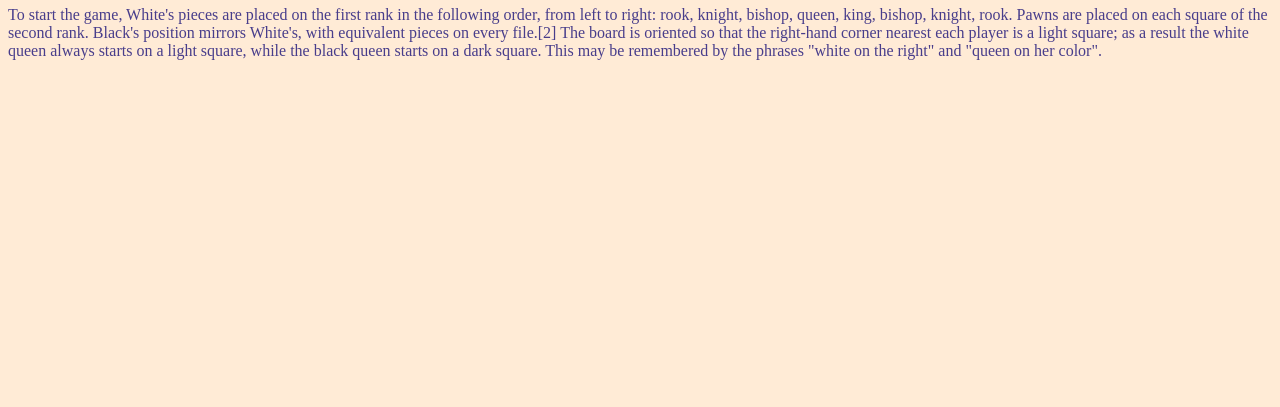
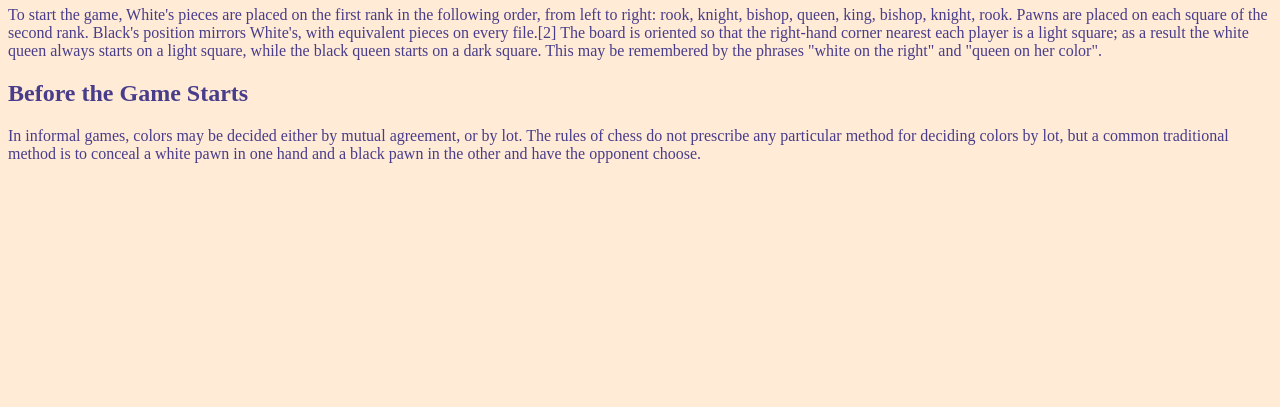
Before and after one commit to nezzhh/RPS_moja_spletna_stran, a plain HTML site: page index.html in a window 1280 px wide. Shown: the part 393-800 px from the top of the page. Drawn offline with Linux system fonts and the light colour scheme.

Commit message:
color chossing paragraph

```diff
--- a/index.html
+++ b/index.html
@@ -15,5 +15,8 @@
 
     <h1>The Board Setup</h1>
     <p>To start the game, White's pieces are placed on the first rank in the following order, from left to right: rook, knight, bishop, queen, king, bishop, knight, rook. Pawns are placed on each square of the second rank. Black's position mirrors White's, with equivalent pieces on every file.[2] The board is oriented so that the right-hand corner nearest each player is a light square; as a result the white queen always starts on a light square, while the black queen starts on a dark square. This may be remembered by the phrases "white on the right" and "queen on her color".</p>
+
+    <h2>Before the Game Starts</h2>
+    <p>In informal games, colors may be decided either by mutual agreement, or by lot. The rules of chess do not prescribe any particular method for deciding colors by lot, but a common traditional method is to conceal a white pawn in one hand and a black pawn in the other and have the opponent choose.</p>
 </body>
 </html>
```
